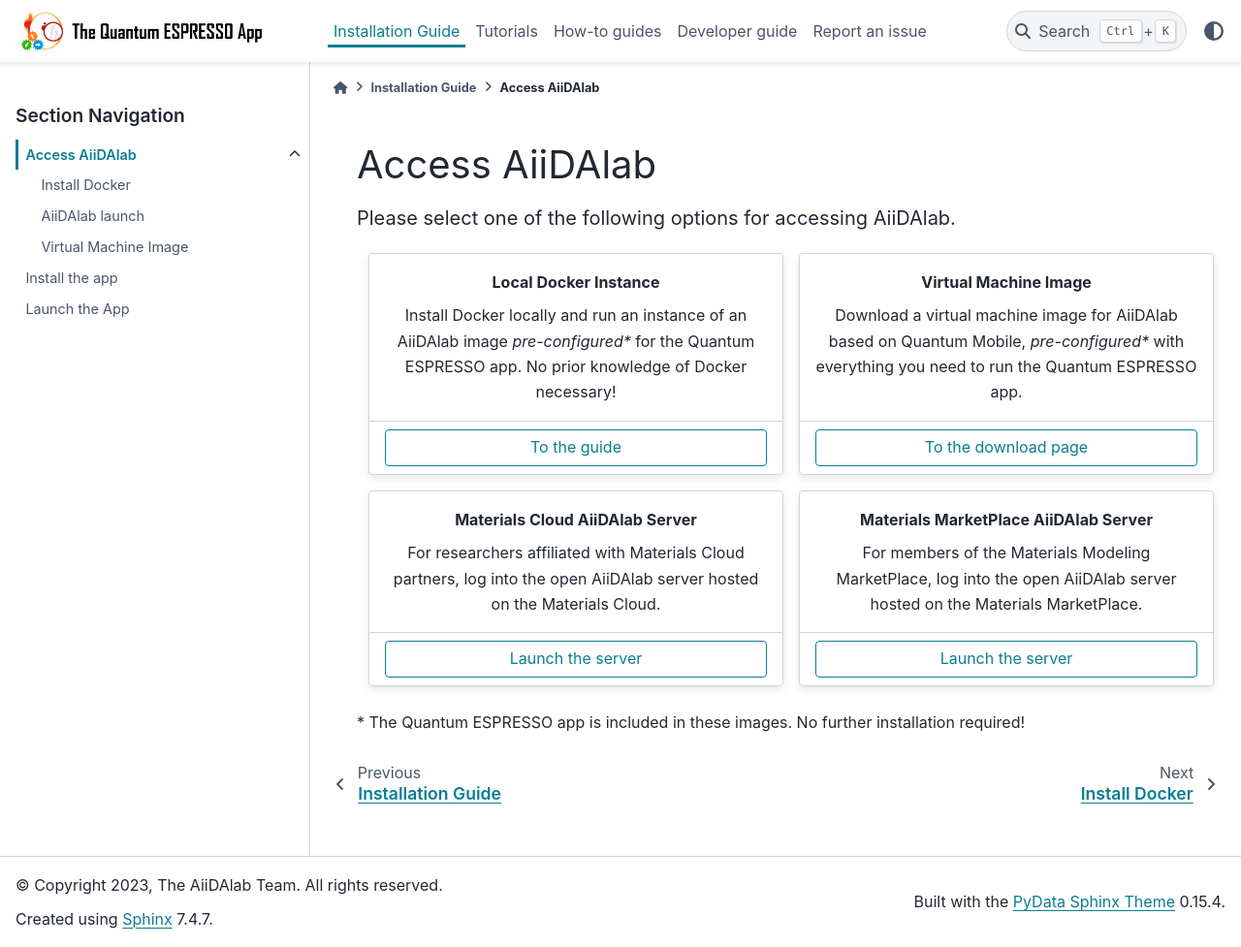
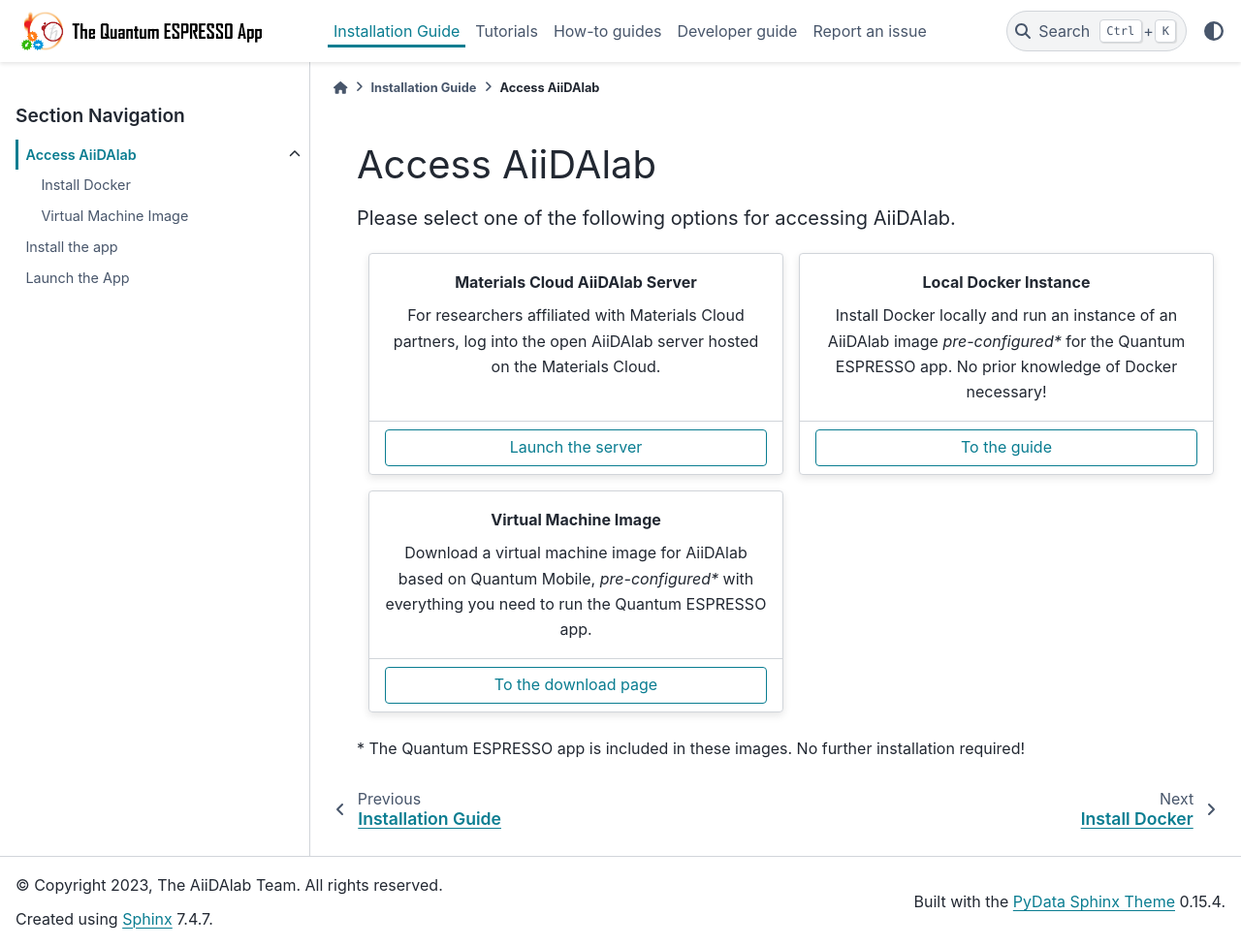
Before and after one commit to aiidalab/aiidalab-qe, a Sphinx documentation site: the page built from docs/source/installation/aiidalab/index.rst, in a window 1280 px wide and 977 px high. Shown: the whole window at 97% size. Built offline with Sphinx 7.4.7 and the PyData theme 0.15.4, drawn with Linux system fonts in a browser that asks for light colours.

Commit message:
docs changes

```diff
--- a/docs/source/installation/aiidalab/docker.rst
+++ b/docs/source/installation/aiidalab/docker.rst
@@ -23,7 +23,7 @@
 
    .. code-block:: console
 
-      docker run -p 8888:8888 aiidalab/qe:edge
+      docker run -p 8888:8888 aiidalab/qe:latest
 
 #.  Use the :doc:`aiidalab-launch <launch>` (**recommended**)
 
--- a/docs/source/installation/aiidalab/index.rst
+++ b/docs/source/installation/aiidalab/index.rst
@@ -8,6 +8,22 @@
 
 .. grid:: 1 1 1 2
    :gutter: 3
+
+   .. grid-item-card:: Materials Cloud AiiDAlab Server
+      :text-align: center
+      :shadow: md
+
+      For researchers affiliated with Materials Cloud partners, log into the open AiiDAlab server hosted on the Materials Cloud.
+
+      ++++
+
+      .. button-link:: https://aiidalab.materialscloud.org/hub/login
+         :click-parent:
+         :expand:
+         :color: primary
+         :outline:
+
+         Launch the server
 
    .. grid-item-card:: Local Docker Instance
       :text-align: center
@@ -43,38 +59,6 @@
 
          To the download page
 
-   .. grid-item-card:: Materials Cloud AiiDAlab Server
-      :text-align: center
-      :shadow: md
-
-      For researchers affiliated with Materials Cloud partners, log into the open AiiDAlab server hosted on the Materials Cloud.
-
-      ++++
-
-      .. button-link:: https://aiidalab.materialscloud.org/hub/login
-         :click-parent:
-         :expand:
-         :color: primary
-         :outline:
-
-         Launch the server
-
-   .. grid-item-card:: Materials MarketPlace AiiDAlab Server
-      :text-align: center
-      :shadow: md
-
-      For members of the Materials Modeling MarketPlace, log into the open AiiDAlab server hosted on the Materials MarketPlace.
-
-      ++++
-
-      .. button-link:: https://aiidalab.materials-marketplace.eu/hub/login
-         :click-parent:
-         :expand:
-         :color: primary
-         :outline:
-
-         Launch the server
-
 .. div::
 
    \* The Quantum ESPRESSO app is included in these images. No further installation required!
@@ -84,5 +68,4 @@
    :hidden:
 
    docker
-   launch
    vm
--- a/docs/source/installation/aiidalab/launch.rst
+++ b/docs/source/installation/aiidalab/launch.rst
@@ -28,7 +28,7 @@
 
    .. code-block:: console
 
-      aiidalab-launch profile add --image aiidalab/qe:edge QE
+      aiidalab-launch profile add --image aiidalab/qe:latest QE
 
    At the prompt, enter `n` to skip editing the profile settings.
 
```
